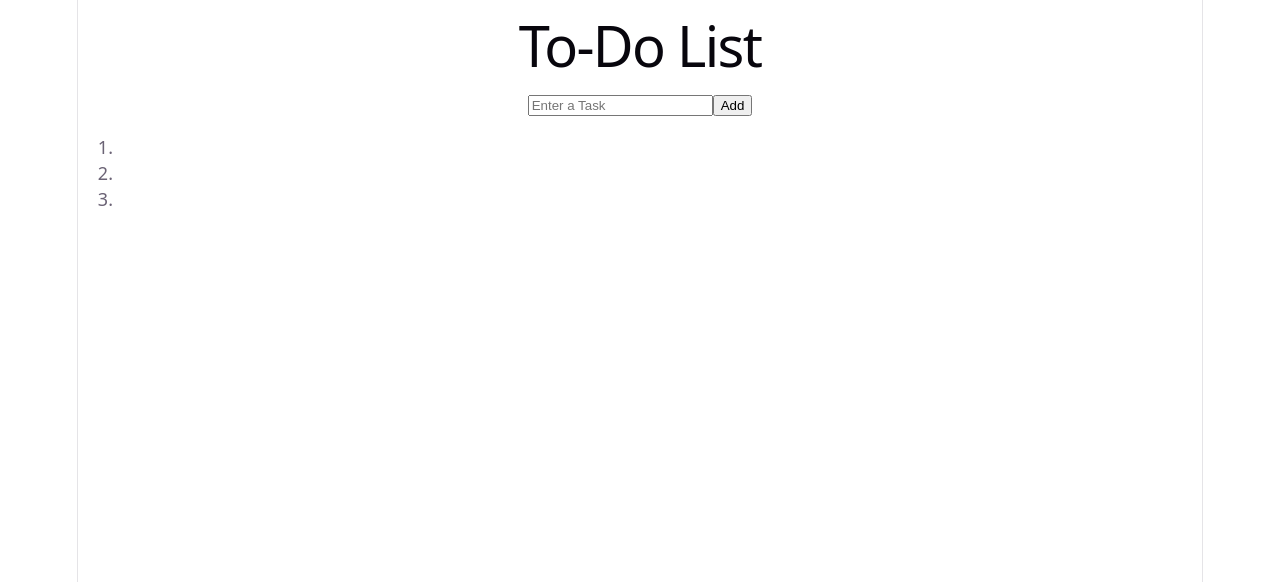
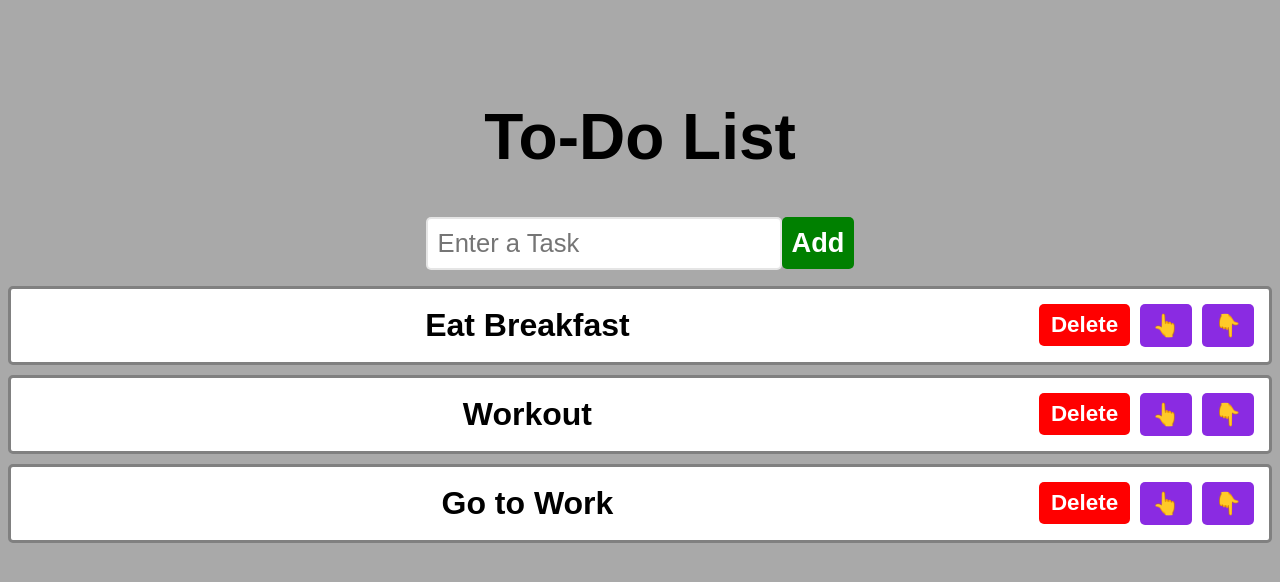
Before and after one commit to ssehrc/React-To-Do-List, a React (Vite) app: page / in a window 1280 px wide. Shown: the top 582 px of the page. Built offline with nearby package versions, Linux system fonts and the light colour scheme.

Commit message:
added css

```diff
--- a/src/ToDoList.jsx
+++ b/src/ToDoList.jsx
@@ -12,10 +12,8 @@
     }
     function moveTaskUp(index){
 
-
     }
-    function moveTaskUp(index){
-
+    function moveTaskDown(index){
 
     }
     return(
@@ -34,7 +32,18 @@
             </div>
             <ol>
                 {tasks.map((task, index) =>
-                    <li></li>
+                    <li key={index}>
+                        <span className="text">{task}</span>
+                        <button className="delete-button" onClick={() => deleteTask(index)}>
+                            Delete
+                        </button>
+                        <button className="move-button" onClick={() => moveTaskUp(index)}>
+                            👆
+                        </button>
+                        <button className="move-button" onClick={() => moveTaskDown(index)}>
+                            👇
+                        </button>
+                    </li>
                 )}
             </ol>
         </div>
--- a/src/index.css
+++ b/src/index.css
@@ -1,111 +1,84 @@
-:root {
-  --text: #6b6375;
-  --text-h: #08060d;
-  --bg: #fff;
-  --border: #e5e4e7;
-  --code-bg: #f4f3ec;
-  --accent: #aa3bff;
-  --accent-bg: rgba(170, 59, 255, 0.1);
-  --accent-border: rgba(170, 59, 255, 0.5);
-  --social-bg: rgba(244, 243, 236, 0.5);
-  --shadow:
-    rgba(0, 0, 0, 0.1) 0 10px 15px -3px, rgba(0, 0, 0, 0.05) 0 4px 6px -2px;
-
-  --sans: system-ui, 'Segoe UI', Roboto, sans-serif;
-  --heading: system-ui, 'Segoe UI', Roboto, sans-serif;
-  --mono: ui-monospace, Consolas, monospace;
-
-  font: 18px/145% var(--sans);
-  letter-spacing: 0.18px;
-  color-scheme: light dark;
-  color: var(--text);
-  background: var(--bg);
-  font-synthesis: none;
-  text-rendering: optimizeLegibility;
-  -webkit-font-smoothing: antialiased;
-  -moz-osx-font-smoothing: grayscale;
-
-  @media (max-width: 1024px) {
-    font-size: 16px;
-  }
+body{
+  background-color: darkgray;
 }
 
-@media (prefers-color-scheme: dark) {
-  :root {
-    --text: #9ca3af;
-    --text-h: #f3f4f6;
-    --bg: #16171d;
-    --border: #2e303a;
-    --code-bg: #1f2028;
-    --accent: #c084fc;
-    --accent-bg: rgba(192, 132, 252, 0.15);
-    --accent-border: rgba(192, 132, 252, 0.5);
-    --social-bg: rgba(47, 48, 58, 0.5);
-    --shadow:
-      rgba(0, 0, 0, 0.4) 0 10px 15px -3px, rgba(0, 0, 0, 0.25) 0 4px 6px -2px;
-  }
-
-  #social .button-icon {
-    filter: invert(1) brightness(2);
-  }
+.to-do-list{
+  font-family: Arial, Helvetica, sans-serif;
+  text-align: center;
+  margin-top: 100px;
 }
 
-body {
-  margin: 0;
+h1{
+  font-size: 4rem;
 }
 
-#root {
-  width: 1126px;
-  max-width: 100%;
-  margin: 0 auto;
-  text-align: center;
-  border-inline: 1px solid var(--border);
-  min-height: 100svh;
-  display: flex;
-  flex-direction: column;
-  box-sizing: border-box;
+button{
+  font-size: 1.7rem;
+  font-weight: bold;
+  padding: 10px;
+  color: white;
+  border: none;
+  border-radius: 5px;
+  cursor: pointer;
+  transition: background-color 0.5 ease;
 }
 
-h1,
-h2 {
-  font-family: var(--heading);
-  font-weight: 500;
-  color: var(--text-h);
+.add-button{
+  background-color: green;
 }
 
-h1 {
-  font-size: 56px;
-  letter-spacing: -1.68px;
-  margin: 32px 0;
-  @media (max-width: 1024px) {
-    font-size: 36px;
-    margin: 20px 0;
-  }
-}
-h2 {
-  font-size: 24px;
-  line-height: 118%;
-  letter-spacing: -0.24px;
-  margin: 0 0 8px;
-  @media (max-width: 1024px) {
-    font-size: 20px;
-  }
-}
-p {
-  margin: 0;
+.add-button:hover{
+  background-color: green;
 }
 
-code,
-.counter {
-  font-family: var(--mono);
-  display: inline-flex;
-  border-radius: 4px;
-  color: var(--text-h);
+
+.delete-button{
+  background-color: red;
 }
 
-code {
-  font-size: 15px;
-  line-height: 135%;
-  padding: 4px 8px;
-  background: var(--code-bg);
+.delete-button:hover{
+  background-color: red;
 }
+
+
+.move-button{
+  background-color: blueviolet;
+}
+
+.move-button:hover{
+  background-color: blueviolet;
+}
+
+input[type="text"]{
+  font-size: 1.6rem;
+  padding: 10px;
+  border: 2px solid hsla(0, 0%, 80%, 0.5);
+  border-radius: 5px;
+  color: hsla(0%, 0%, 0%, 0.5);
+}
+
+ol{
+  padding: 0;
+}
+
+li{
+  font-size: 2rem;
+  font-weight: bold;
+  padding: 15px;
+  background-color: white;
+  margin-bottom: 10px;
+  border: 3px solid grey;
+  border-radius: 5px;
+  display: flex;
+  align-items: center;
+}
+
+.text{
+  flex: 1;
+
+}
+.delete-button, .move-button{
+  padding: 8px 12px;
+  font-size: 1.4rem;
+  margin-left: 10px;
+}
```
